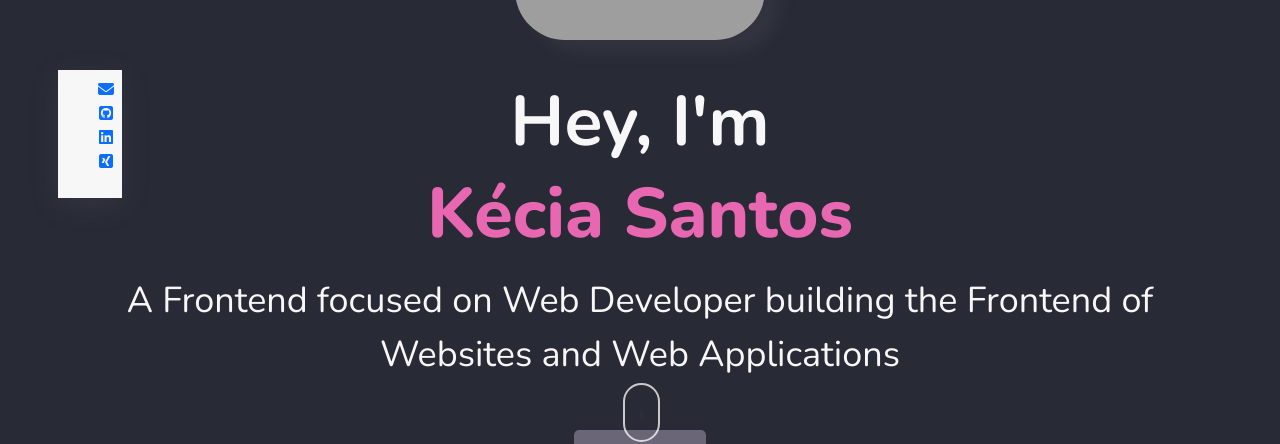
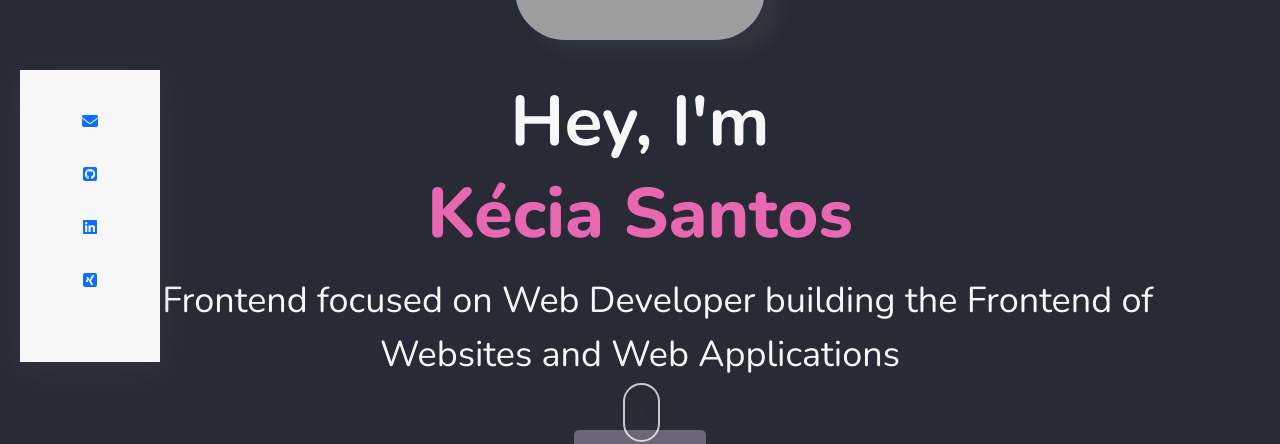
Before and after one commit to keciasantos/keciakaroline-portfolio, a React (Create React App) app: page / in a window 1280 px wide. Shown: the part 330-774 px from the top of the page. Built offline with nearby package versions, Linux system fonts and the light colour scheme; grey boxes are pictures that could not be loaded.

Commit message:
Update icons

```diff
--- a/src/components/SocialLinks.css
+++ b/src/components/SocialLinks.css
@@ -4,13 +4,18 @@
   transform: translate(-50%);
   background: var(--color-secondary-font);
   box-shadow: rgb(100 100 111 / 20%) 0 7px 29px 0;
-  padding: 0.5rem;
-}
-li {
-  list-style-type: none;
+  padding: 40px 30px;
+  display: flex;
+  flex-direction: column;
 }
 
-@media only screen and (max-width: 56.25em) {
+.SocialLinks .fa-solid,
+.SocialLinks .fa-brands {
+  width: 80px;
+  height: 50px;
+}
+
+@media screen and (max-width: 960px) {
   .SocialLinks {
     display: none;
   }
--- a/src/components/SocialLinks.js
+++ b/src/components/SocialLinks.js
@@ -6,8 +6,6 @@ export default function SocialLinks() {
   return (
     <>
       <div className="SocialLinks">
-        <ul>
-          <li>
         <a
           href="mailto:keciakaroline@gmail.com"
           rel="noopener noreferrer"
@@ -16,8 +14,7 @@ export default function SocialLinks() {
         >
           <i className="fa-solid fa-envelope"></i>
         </a>
-          </li>
-          <li>
+
         <a
           href="https://github.com/keciasantos"
           target="_blank"
@@ -27,8 +24,7 @@ export default function SocialLinks() {
         >
           <i className="fa-brands fa-github-square"></i>
         </a>
-          </li>
-          <li>
+
         <a
           href="https://www.linkedin.com/in/keciasantos/"
           target="_blank"
@@ -38,8 +34,7 @@ export default function SocialLinks() {
         >
           <i className="fa-brands fa-linkedin"></i>
         </a>
-          </li>
-          <li>
+
         <a
           href="https://www.xing.com/profile/KeciaKaroline_RolimdosSantos"
           alt="XING page"
@@ -48,8 +43,6 @@ export default function SocialLinks() {
         >
           <i className="fa-brands fa-xing-square"></i>
         </a>
-          </li>
-        </ul>
       </div>
     </>
   );
```
Lines whose indentation alone changed are shown as unchanged.
